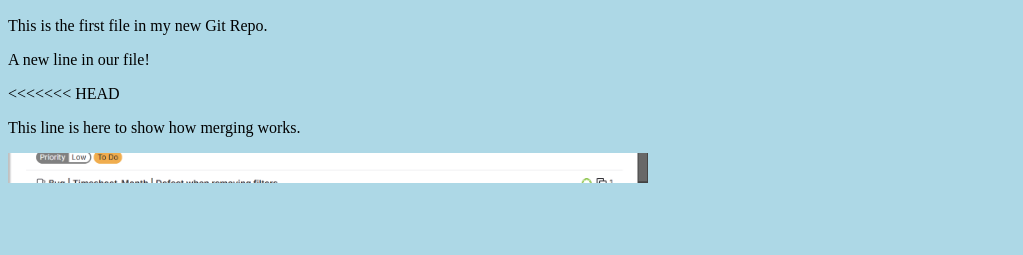
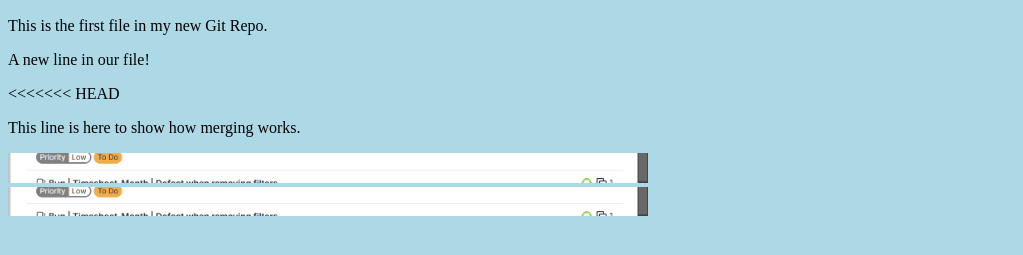
Before and after one commit to marymoraonis/hello-word, a plain HTML site: page index.html in a window 1280 px wide. Shown: the part 113-368 px from the top of the page, without its empty margins (0-1023 px from the left). Drawn offline with Linux system fonts and the light colour scheme.

Commit message:
Updateindex.html One more image

```diff
--- a/index.html
+++ b/index.html
@@ -14,6 +14,7 @@ style="width:100%;max-width:960px"></div>
 <<<<<<< HEAD
 <p>This line is here to show how merging works.</p>
 <div><img src="img_hello_git.png" alt="Hello Git" style="width:100%;max-width:640px"></div>
+<div><img src="img_hello_git.png" alt="Hello Git" style="width:100%;max-width:640px"></div>
 
 </body>
 </html>
```
